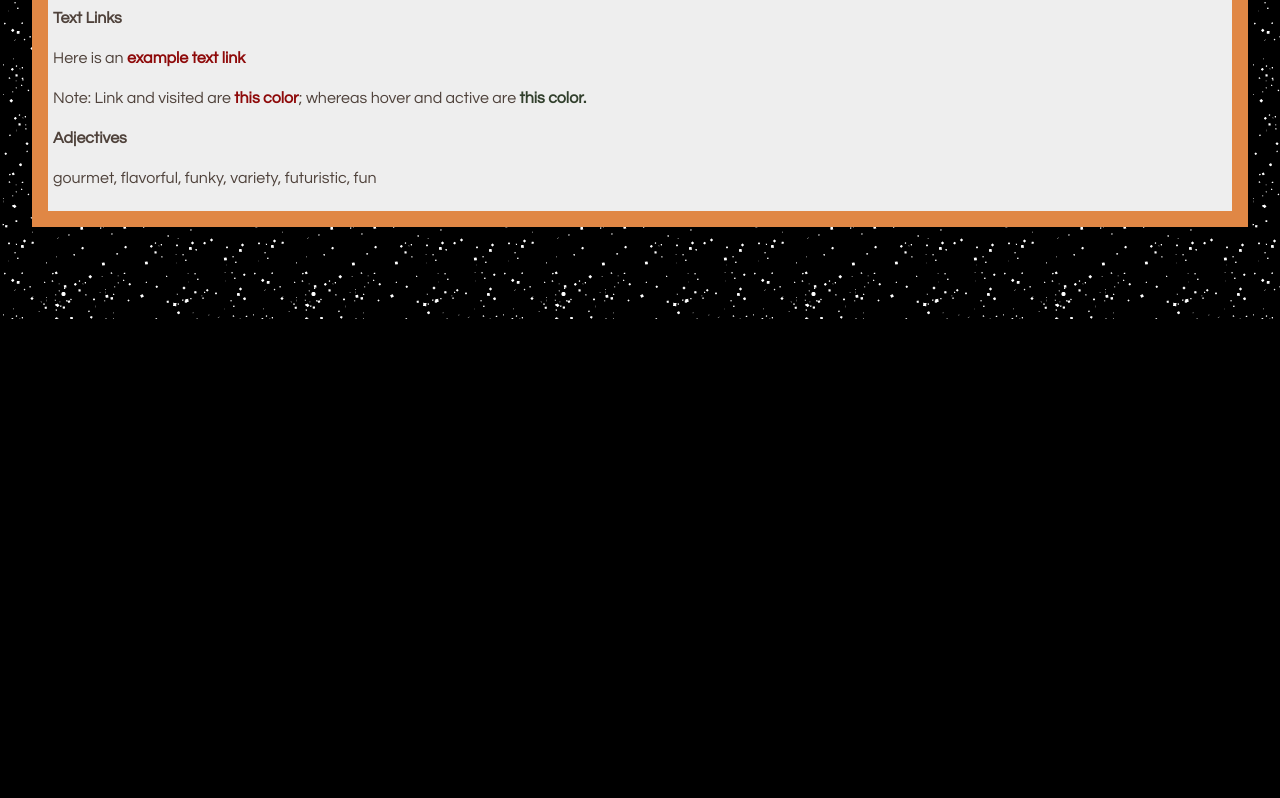
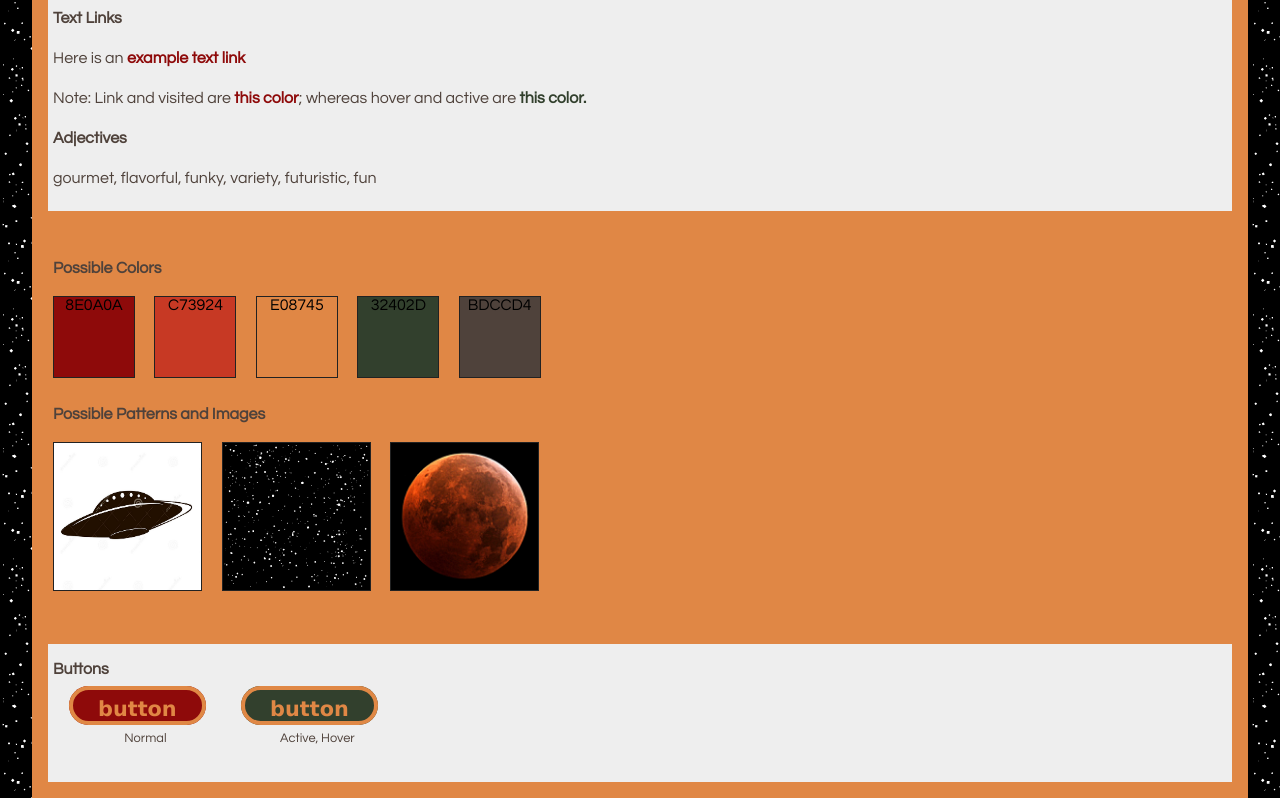
Before and after one commit to edash22/p2-style, a plain HTML site: page index.html in a window 1280 px wide. Shown: the part 481-1279 px from the top of the page. Before the commit the page ends 800 px from the top, so only its background shows below. Drawn offline with Linux system fonts and the light colour scheme; a web font is replaced by a local one.

Commit message:
added graphical examples

```diff
--- a/css/main.css
+++ b/css/main.css
@@ -14,7 +14,7 @@
         3 - TYPE
         4 - HEADER
         5 - CONTENT
-        6 - SIDEBAR
+        6 - BUTTON
         7 - FOOTER
         8 - MEDIA QUERIES
 
@@ -42,6 +42,10 @@
 
 .greyish-bg {
     background-color: #4F423B;
+}
+
+.almost-white-bg {
+    background-color: #eee;
 }
 
 .dark-red {
@@ -90,6 +94,18 @@ body {
     clear: both;
 }
 
+.inline {
+    display: inline-block;
+}
+
+.extra-margin-bottom {
+    margin-bottom: 1rem;
+}
+
+.extra-margin-left {
+    margin-left: 1rem;
+}
+
 /**========================================================
     3 - TYPE
 ========================================================**/
@@ -116,7 +132,7 @@ h2 {
 }
 
 p, ul, ol {
-    margin-top: 0;
+    margin-top: .5rem;
     line-height: 150%;
 }
 
@@ -132,6 +148,11 @@ a:link, a:visited {
 
 a:hover, a:active {
     color: #32402D;
+}
+
+.caption {
+    font-size: .8rem;
+    text-align: center;
 }
 
 /**========================================================
@@ -168,6 +189,58 @@ main {
 
 .panel {
     padding: 5px;
-    background-color: #eee;
     border: 1rem solid #E08745;
 }
+
+.swatch, .iswatch {
+    display: inline-block;
+    margin-right: 1rem;
+    margin-bottom: 1rem;
+    border: 1px solid #222;
+    color: black;
+    text-align: center;
+}
+
+.swatch {
+    width: 5rem;
+    height: 5rem;
+}
+
+.iswatch {
+    width: 9.2rem;
+    height: 9.2rem;
+}
+
+.iswatch img {
+    width: 9.2rem;
+    height: 9.2rem;
+}
+
+/**========================================================
+    6 - BUTTON
+========================================================**/
+
+/* generated with http://css3buttongenerator.com */
+
+.btn {
+    -webkit-border-radius: 28;
+    -moz-border-radius: 28;
+    border-radius: 28px;
+    font-family: 'SpinCycle', Geneva, Tahoma, Verdana, sans-serif;
+    font-size: 1.3rem;
+    color: #e08745 !important;
+    background: #8e0a0a;
+    padding: 7px 25px 0px 25px;
+    border: solid #e08845 4px;
+    text-decoration: none;
+    margin-right: 1rem;
+}
+
+.btn-green {
+    background: #32402D;
+}
+
+.btn:hover, .btn:active {
+    background: #32402d;
+    text-decoration: none;
+}
--- a/index.html
+++ b/index.html
@@ -18,7 +18,7 @@
     </header>
 
     <main id="content" class="yellowish-bg">
-        <div class="panel">
+        <div class="panel almost-white-bg">
             <h1>Here is a Header Example</h1>
             <h2>This is a Sub Head Example</h2>
             <p><strong>Paragraph Text</strong></p>
@@ -29,6 +29,29 @@
             <p><strong>Adjectives</strong></p>
             <p>gourmet, flavorful, funky, variety, futuristic, fun</p>
         </div>
+        <div class="panel yellowish-bg">
+            <p><strong>Possible Colors</strong></p>
+            <span class="swatch dark-red-bg">8E0A0A</span>
+            <span class="swatch orangey-bg">C73924</span>
+            <span class="swatch yellowish-bg">E08745</span>
+            <span class="swatch dk-green-bg ">32402D</span>
+            <span class="swatch greyish-bg">BDCCD4</span>
+            <p><strong>Possible Patterns and Images</strong></p>
+            <span class="iswatch"><img src="img/flyingSaucer.png" alt="flying saucer"></span>
+            <span class="iswatch"><img src="img/star-bg.png" alt="black sky with stars"></span>
+            <span class="iswatch"><img src="img/moon.png" alt="red full moon"></span>
+        </div>
+        <div class="panel almost-white-bg">
+            <p><strong>Buttons</strong></p>
+            <div class="inline extra-margin-bottom extra-margin-left">
+                <a href="#" class="btn">button</a>
+                <p class="caption">Normal</p>
+            </div>
+            <div class="inline extra-margin-bottom extra-margin-left">
+                <a href="#" class="btn btn-green">button</a>
+                <p class="caption">Active, Hover</p>
+            </div>
+        </div>
     </main>
 
 
```
Also changed, not shown: img/flyingSaucer.png (added), img/moon.png (added).
